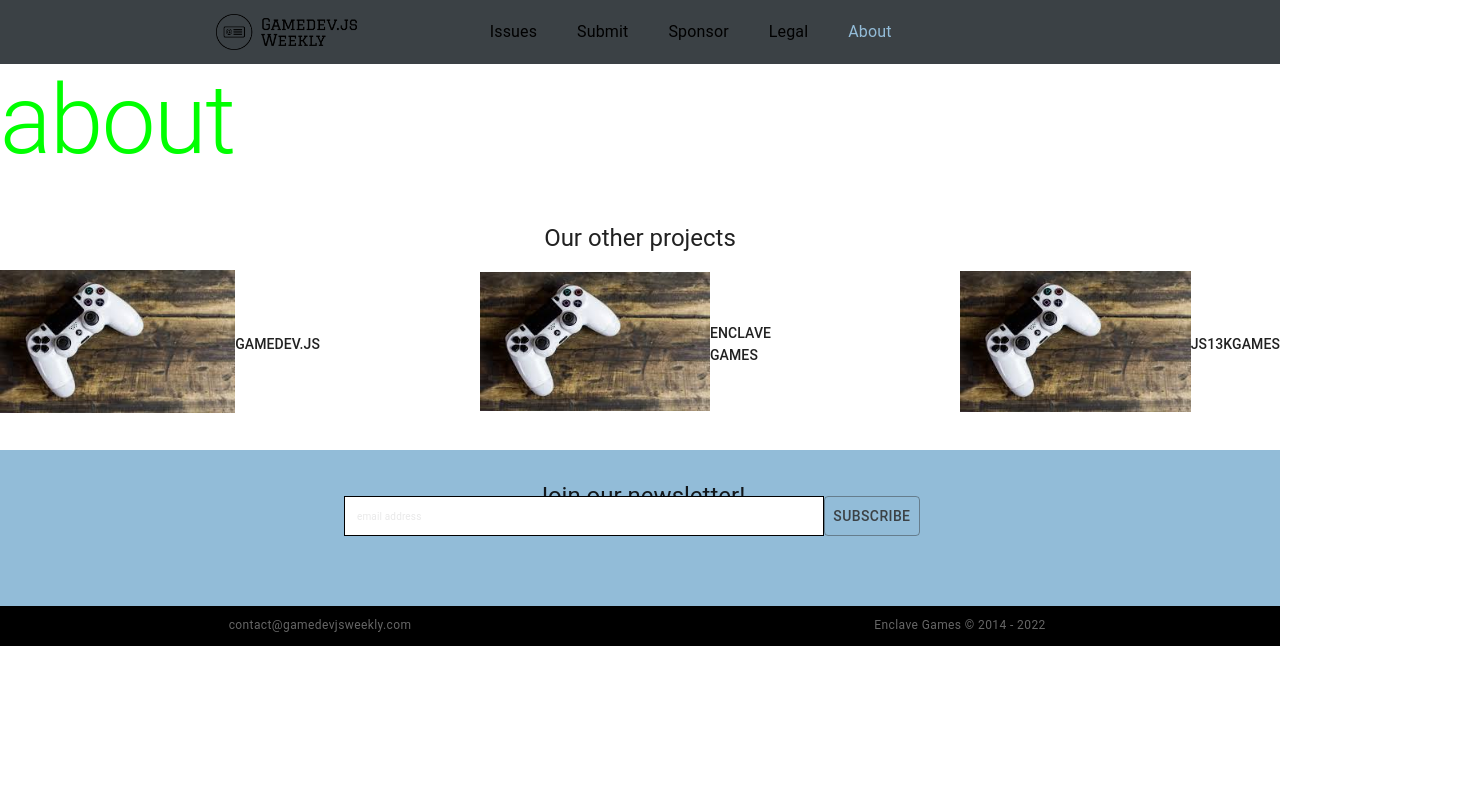
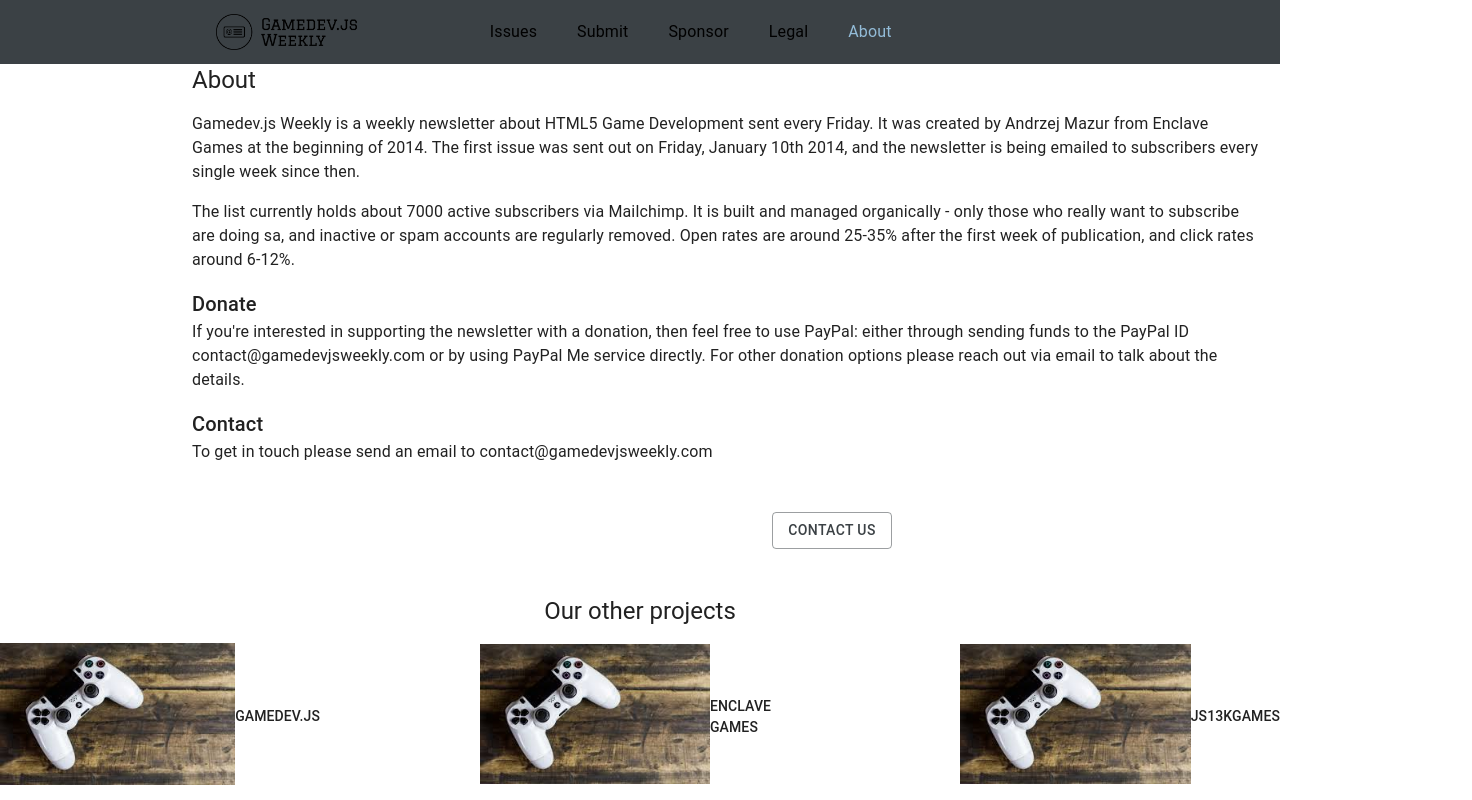
Before and after one commit to GamedevJS/Gamedev.js-Weekly, a Next.js app: page /about in a window 1280 px wide. Shown: the top 800 px of the page, 1472 px wide, since content can reach past the window. Built offline with nearby package versions, Linux system fonts and the light colour scheme.

Commit message:
about and sponsors pages - template

```diff
--- a/src/pages/about.tsx
+++ b/src/pages/about.tsx
@@ -1,15 +1,44 @@
 import type { NextPage } from "next";
 import Head from "next/head";
 import { makeStyles } from "@mui/styles";
-import { Typography } from "@mui/material";
+import { Typography, Grid, Button, Box } from "@mui/material";
 import { Theme } from "@mui/system";
 
 const useStyles = makeStyles((theme: Theme) => ({
+    mainWrapper: {
+        margin: "0 15%",
+        width: "auto",
+    },
+    contactBtn: {
+        borderRadius: 25,
+        backgroundColor: "yellow",
+        textTransform: "capitalize",
+        padding: "5px 60px",
+        borderColor: "orange",
+    },
     title: {
-        color: "#0f0",
-        letterSpacing: theme.spacing(1),
+        fontWeight: "bold",
     },
 }));
+
+const aboutInfo = [
+    {
+        title: "About",
+        description1:
+            "Gamedev.js Weekly is a weekly newsletter about HTML5 Game Development sent every Friday. It was created by Andrzej Mazur from Enclave Games at the beginning of 2014. The first issue was sent out on Friday, January 10th 2014, and the newsletter is being emailed to subscribers every single week since then.",
+        description2:
+            "The list currently holds about 7000 active subscribers via Mailchimp. It is built and managed organically - only those who really want to subscribe are doing sa, and inactive or spam accounts are regularly removed. Open rates are around 25-35% after the first week of publication, and click rates around 6-12%.",
+    },
+    {
+        title: "Donate",
+        description1:
+            "If you're interested in supporting the newsletter with a donation, then feel free to use PayPal: either through sending funds to the PayPal ID contact@gamedevjsweekly.com or by using PayPal Me service directly. For other donation options please reach out via email to talk about the details.",
+    },
+    {
+        title: "Contact",
+        description1: "To get in touch please send an email to contact@gamedevjsweekly.com",
+    },
+];
 
 const About: NextPage = () => {
     const classes = useStyles();
@@ -21,9 +50,31 @@
                 <meta name="description" content="Generated by create next app" />
                 <link rel="icon" href="/favicon.ico" />
             </Head>
-            <Typography className={classes.title} variant={"h1"}>
-                about
-            </Typography>
+            <Grid container className={classes.mainWrapper} rowSpacing={4}>
+                <Grid item xs={10}>
+                    {aboutInfo.map(({ title, description1, description2 }) => (
+                        <Box key={title} mb={2}>
+                            <Typography
+                                className={classes.title}
+                                variant={title === "About" ? "h5" : "h6"}
+                                mb={title === "About" && 2}>
+                                {title}
+                            </Typography>
+                            <Typography variant={"body1"}>{description1}</Typography>
+                            {!!description2 && (
+                                <Typography variant={"body1"} mt={2}>
+                                    {description2}
+                                </Typography>
+                            )}
+                        </Box>
+                    ))}
+                </Grid>
+                <Grid item xs={12} style={{ display: "flex" }} justifyContent="center">
+                    <Button variant="outlined" className={classes.contactBtn}>
+                        {"Contact us"}
+                    </Button>
+                </Grid>
+            </Grid>
         </>
     );
 };
```
Also changed, not shown: src/pages/sponsor.tsx (+62 -6 lines).
